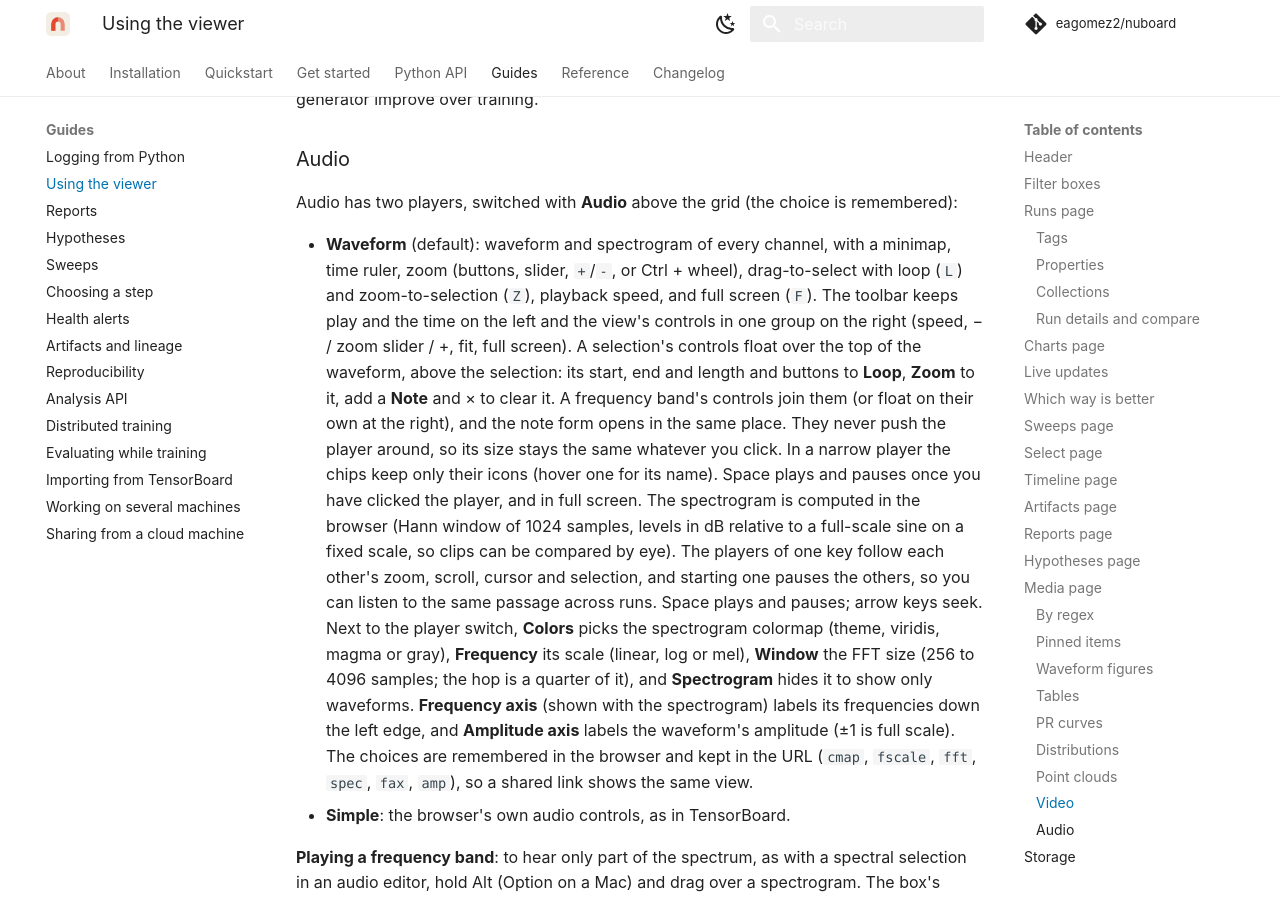
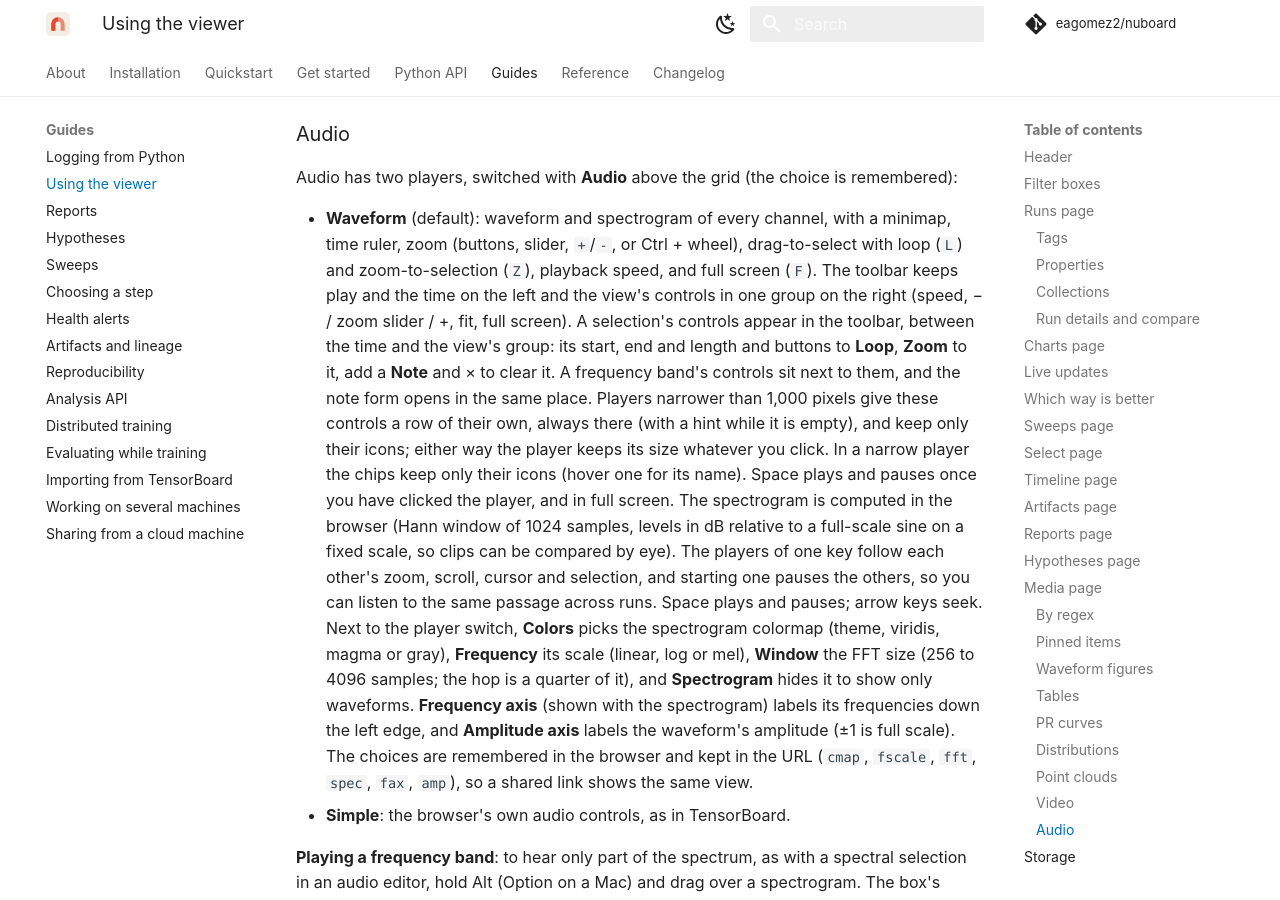
Before and after one commit to eagomez2/nuboard, an MkDocs documentation site: the page built from docs/guide/viewer.md, in a window 1280 px wide and 900 px high, scrolled down 18622 px. Built offline with MkDocs 1.6.1 and Material for MkDocs 9.7.7, drawn with Linux system fonts in a browser that asks for light colours; comment, search, counter and statistics services are not loaded; some of the changed text lies outside the part shown.

Commit message:
Audio toolbar: selection and band controls inside the toolbar instead of over the waveform

```diff
--- a/docs/guide/viewer.md
+++ b/docs/guide/viewer.md
@@ -666,9 +666,8 @@ sample under it, recomputed as you zoom, so long files stay fast and single
 samples show when zoomed in. Hovering shows the time, sample index and exact
 values, and the label of each region track logged with the figure (drawn in
 lanes under the plot, a row per class where classes overlap). Drag to select a
-section, then loop it, zoom to it or add a **Note** from the bar that floats
-over the top of the plot, above the selection, as in the audio player (the
-figure never changes size); notes show in a lane above
+section, then loop it, zoom to it or add a **Note** from the controls that
+appear in the toolbar, as in the audio player (the figure keeps its size); notes show in a lane above
 the plot and are saved like audio notes. − / + / fit, Ctrl/⌘ + wheel and
 double-click zoom, Shift + wheel scrolls, and the overview below the plot moves
 the view. The full screen button (last in the toolbar) spreads the figure over the
@@ -765,12 +764,13 @@ remembered):
   drag-to-select with loop (`L`) and zoom-to-selection (`Z`), playback speed,
   and full screen (`F`). The toolbar keeps play and the time on the left and
   the view's controls in one group on the right (speed, − / zoom slider / +,
-  fit, full screen). A selection's controls float over the top of the waveform,
-  above the selection: its start, end and length and buttons to **Loop**,
-  **Zoom** to it, add a **Note** and × to clear it. A frequency band's
-  controls join them (or float on their own at the right), and the note form
-  opens in the same place. They never push the player around, so its size
-  stays the same whatever you click. In a narrow player
+  fit, full screen). A selection's controls appear in the toolbar, between the
+  time and the view's group: its start, end and length and buttons to
+  **Loop**, **Zoom** to it, add a **Note** and × to clear it. A frequency
+  band's controls sit next to them, and the note form opens in the same
+  place. Players narrower than 1,000 pixels give these controls a row of
+  their own, always there (with a hint while it is empty), and keep only
+  their icons; either way the player keeps its size whatever you click. In a narrow player
   the chips keep only their icons (hover one for its name). Space plays and pauses once you have clicked the
   player, and in full screen. The spectrogram is computed in the browser (Hann
   window of 1024 samples, levels in dB relative to a full-scale sine on a
```
Also changed, not shown: docs/changelog.md (+4 -4 lines), frontend/src/audio/player.css (+83 -31 lines), docs/assets/about/audio-dark.png, docs/assets/about/audio-light.png, frontend/src/lib/waveplot.css, 3 other files.
